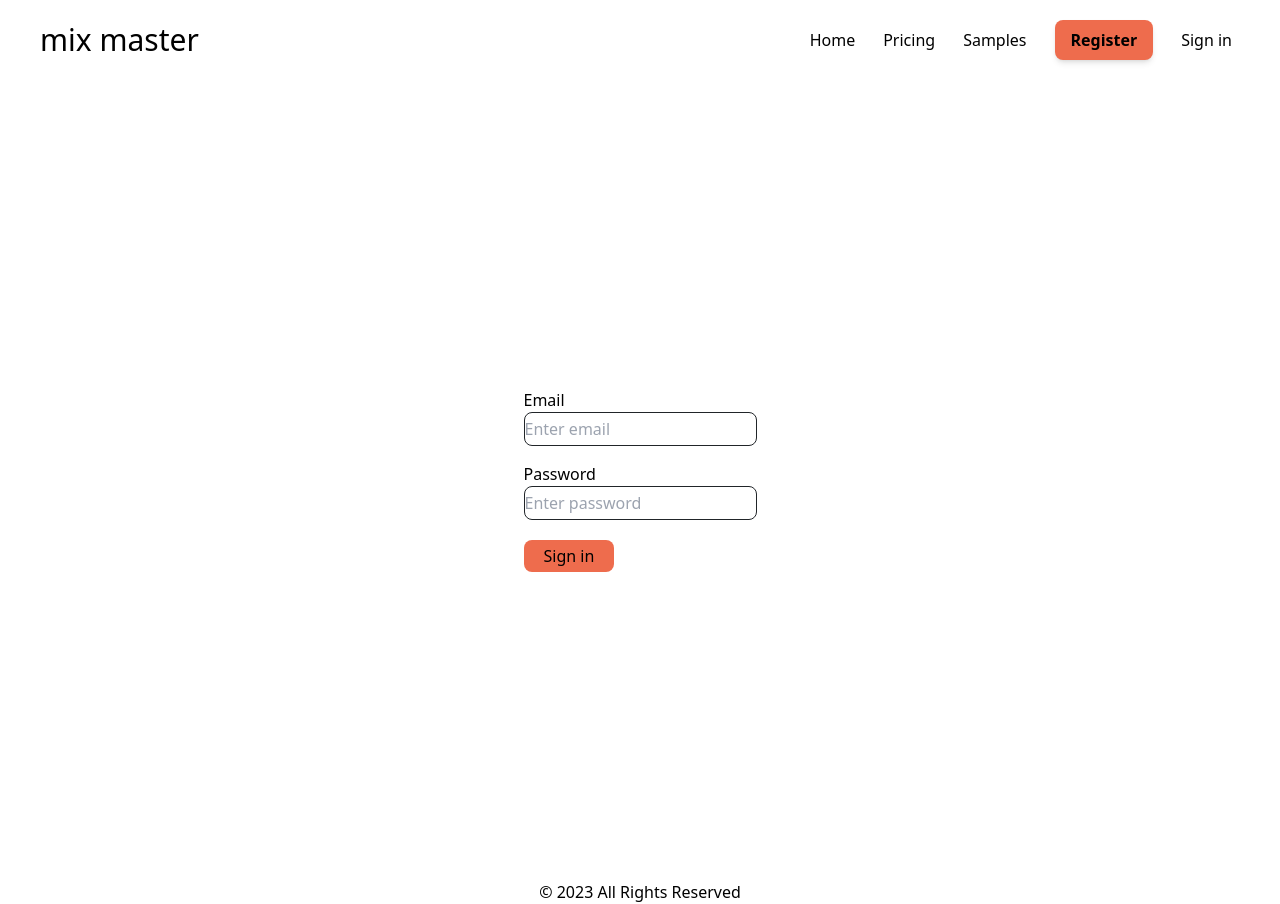
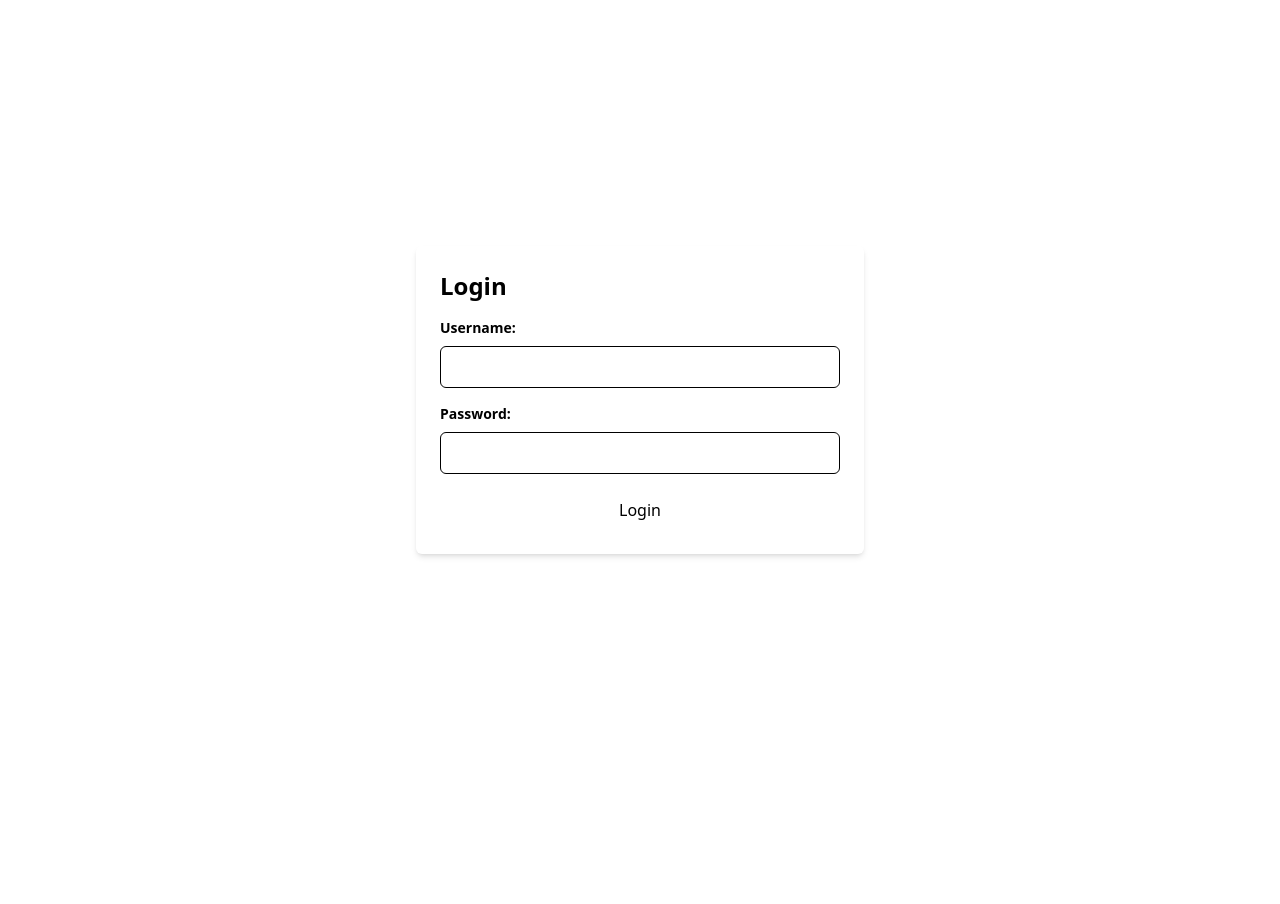
Before and after one commit to xtopherprogrammer/mix-store, a React (Vite) app: page /login in a window 1280 px wide. After the commit the page ends 800 px from the top, so only its background shows below. Built offline with nearby package versions, Linux system fonts and the light colour scheme.

Commit message:
Fix LoginPageContainer

```diff
--- a/src/pages/LoginPageContainer.tsx
+++ b/src/pages/LoginPageContainer.tsx
@@ -1,35 +1,113 @@
 import Header from "../components/Header";
 import Footer from "../components/Footer";
+import { useState } from "react";
 
-function LoginPageContainer() {
-  return (
-    <>
-      <Header />
-      <div className="h-screen flex justify-center items-center">
-        <div className="">
-          <p>Email</p>
-          <input
-            className="border border-bgColor mb-4 rounded-lg py-1"
-            type="email" placeholder="Enter email"
-          />{" "}
-          <br></br>
-          <p>Password</p>
-          <input
-            className="border border-bgColor rounded-lg py-1"
-            type="password" placeholder="Enter password"
-          />{" "}
-          <br></br>
-          <button
-            className="bg-orange px-5 py-1  mt-5 rounded-lg"
-            type="submit"
-          >
-            Sign in
-          </button>
-        </div>
-      </div>
-      < Footer />
-    </>
-  );
+interface LoginForm {
+  username: string;
+  password: string;
 }
 
+const LoginPageContainer: React.FC = () => {
+  <Header />
+  // State to manage the login form data
+  const [loginForm, setLoginForm] = useState<LoginForm>({
+    username: '',
+    password: '',
+  });
+
+  // Event handler for form input changes
+  const handleInputChange = (event: React.ChangeEvent<HTMLInputElement>) => {
+    const { name, value } = event.target;
+    setLoginForm({ ...loginForm, [name]: value });
+  };
+
+  // Event handler for form submission
+  const handleSubmit = (event: React.FormEvent) => {
+    event.preventDefault();
+    // Add logic for handling login (e.g., API call) here
+    console.log('Login Form Data:', loginForm);
+  };
+
+  // Render the login page
+  return (
+    <div className="min-h-screen flex items-center justify-center">
+      <div className="max-w-md w-full p-6 bg-white shadow-md rounded-md">
+        <h2 className="text-2xl font-bold mb-4">Login</h2>
+        <form onSubmit={handleSubmit}>
+          <div className="mb-4">
+            <label htmlFor="username" className="block text-gray-700 text-sm font-bold mb-2">
+              Username:
+            </label>
+            <input
+              type="text"
+              id="username"
+              name="username"
+              value={loginForm.username}
+              onChange={handleInputChange}
+              className="w-full px-3 py-2 border rounded-md focus:outline-none focus:border-blue-500"
+              required
+            />
+          </div>
+
+          <div className="mb-4">
+            <label htmlFor="password" className="block text-gray-700 text-sm font-bold mb-2">
+              Password:
+            </label>
+            <input
+              type="password"
+              id="password"
+              name="password"
+              value={loginForm.password}
+              onChange={handleInputChange}
+              className="w-full px-3 py-2 border rounded-md focus:outline-none focus:border-blue-500"
+              required
+            />
+          </div>
+
+          <button
+            type="submit"
+            className="w-full bg-blue-500 text-white py-2 px-4 rounded-md hover:bg-blue-700 focus:outline-none focus:border-blue-700"
+          >
+            Login
+          </button>
+        </form>
+      </div>
+
+    </div>
+  );
+  <Footer />
+};
+
+
+// function LoginPageContainer() {
+//   return (
+//     <>
+//       <Header />
+//       <div className="h-screen flex justify-center items-center">
+//         <div className="">
+//           <p>Email</p>
+//           <input
+//             className="border border-bgColor mb-4 rounded-lg py-1"
+//             type="email" placeholder="Enter email"
+//           />{" "}
+//           <br></br>
+//           <p>Password</p>
+//           <input
+//             className="border border-bgColor rounded-lg py-1"
+//             type="password" placeholder="Enter password"
+//           />{" "}
+//           <br></br>
+//           <button
+//             className="bg-orange px-5 py-1  mt-5 rounded-lg"
+//             type="submit"
+//           >
+//             Sign in
+//           </button>
+//         </div>
+//       </div>
+//       < Footer />
+//     </>
+//   );
+// }
+
 export default LoginPageContainer;
```
